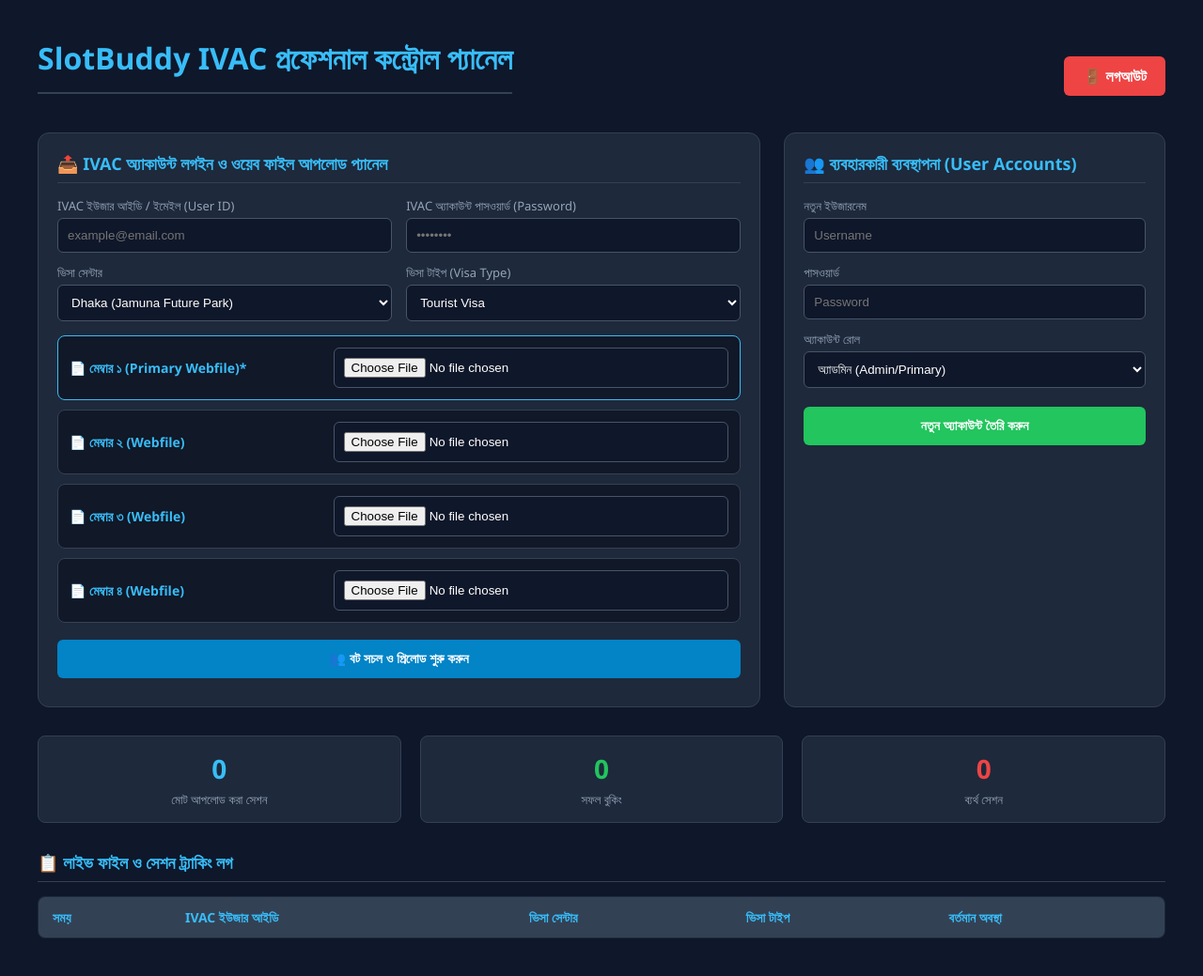
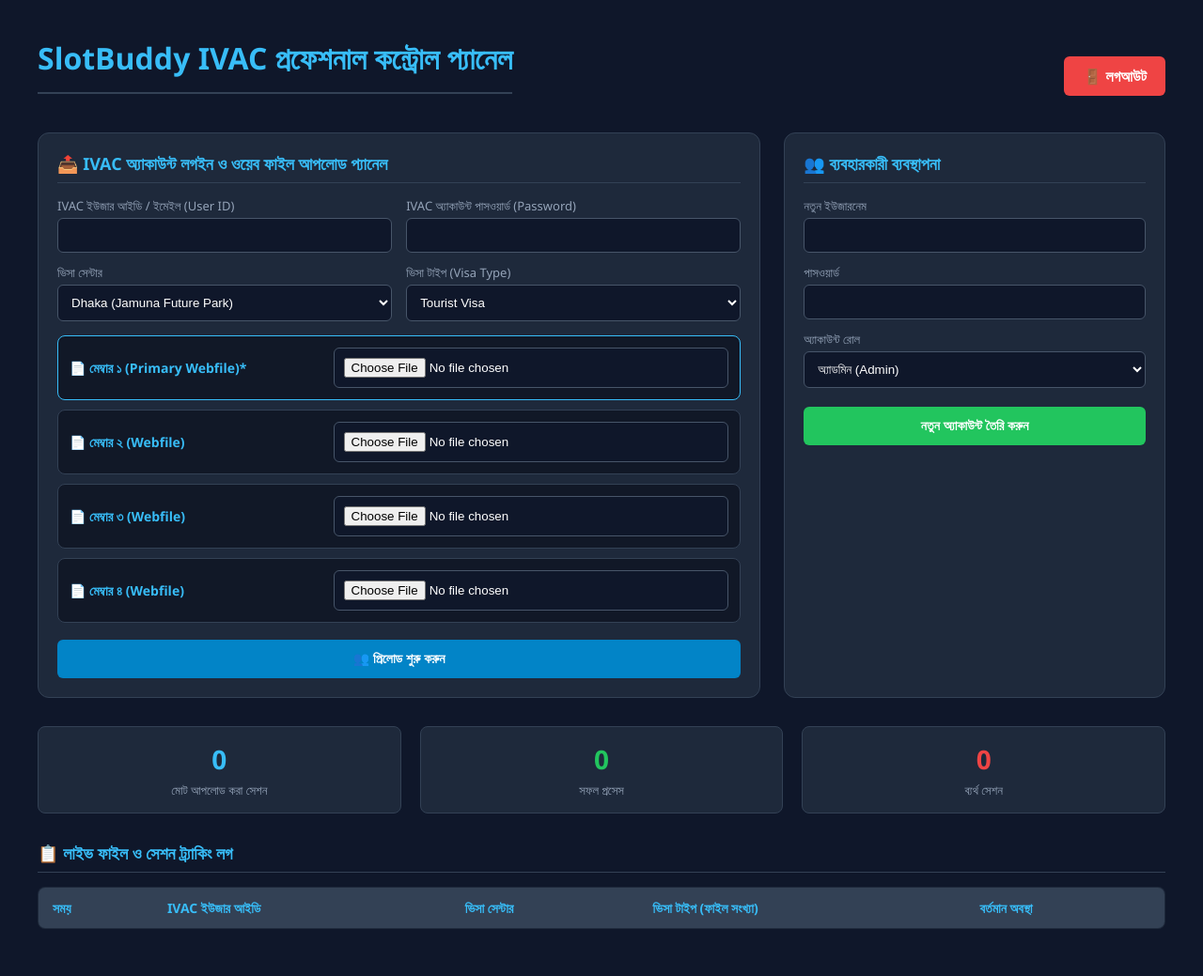
Before and after one commit to sheikhfarukh943-source/visa-bot, a Flask app: page /admin in a window 1280 px wide. Shown: the whole page at 94% size. After the commit the page ends 989 px from the top, so only its background shows below. Run offline with Flask 3, Linux system fonts and the light colour scheme; the visitor is signed in with stand-in values (Sample User, id 1); lists and menus that the app fills with data are empty.

Commit message:
admin.html

```diff
--- a/templates/admin.html
+++ b/templates/admin.html
@@ -2,40 +2,33 @@
 <html lang="bn">
 <head>
     <meta charset="UTF-8">
-    <title>SlotBuddy - IVAC Custom Control Panel</title>
+    <title>SlotBuddy - IVAC Management Control Panel</title>
     <style>
         body { font-family: 'Segoe UI', Arial, sans-serif; background: #0f172a; color: #f8fafc; padding: 40px; margin: 0; }
         .dashboard { max-width: 1200px; margin: 0 auto; }
         h1 { color: #38bdf8; border-bottom: 2px solid #334155; padding-bottom: 15px; margin-top: 0; }
         .header-top { display: flex; justify-content: space-between; align-items: center; margin-bottom: 20px; }
         .logout-btn { padding: 10px 20px; background: #ef4444; color: white; text-decoration: none; border-radius: 6px; font-weight: bold; }
-
         .section-grid { display: flex; gap: 25px; margin-bottom: 30px; }
         .box { flex: 1; background: #1e293b; padding: 20px; border-radius: 12px; border: 1px solid #334155; }
         h3 { margin-top: 0; color: #38bdf8; font-size: 18px; border-bottom: 1px solid #334155; padding-bottom: 8px; margin-bottom: 15px; }
-
         .form-group { margin-bottom: 12px; }
         .form-row { display: flex; gap: 15px; margin-bottom: 12px; }
         .form-row .form-group { flex: 1; margin-bottom: 0; }
         label { display: block; margin-bottom: 4px; font-size: 13px; color: #94a3b8; }
         input, select { width: 100%; padding: 10px; background: #0f172a; border: 1px solid #475569; border-radius: 6px; color: white; box-sizing: border-box; }
         button { width: 100%; padding: 12px; background: #0284c7; color: white; border: none; border-radius: 6px; cursor: pointer; font-weight: bold; font-size: 14px; margin-top: 8px; }
-
         .member-upload-row { border: 1px solid #334155; padding: 12px; border-radius: 8px; background: #111827; margin-bottom: 10px; display: flex; align-items: center; justify-content: space-between; }
         .member-title { font-size: 14px; color: #38bdf8; font-weight: bold; }
         .file-input-wrapper { width: 60%; }
-
         .metrics { display: flex; gap: 20px; margin-bottom: 30px; }
         .card { flex: 1; background: #1e293b; padding: 15px; border-radius: 8px; border: 1px solid #334155; text-align: center; }
         .card h2 { margin: 0; font-size: 28px; color: #38bdf8; }
         .card p { margin: 5px 0 0 0; color: #94a3b8; font-size: 13px; }
-
         table { width: 100%; border-collapse: collapse; background: #1e293b; border-radius: 8px; overflow: hidden; border: 1px solid #334155; }
         th, td { padding: 12px 15px; text-align: left; border-bottom: 1px solid #334155; font-size: 14px; }
         th { background: #334155; color: #38bdf8; }
-
         #bot-log-box { margin-top: 10px; padding: 10px; border-radius: 6px; text-align: center; font-size: 13px; display: none; font-weight: bold; }
-        #otp-zone { display: none; margin-top: 15px; padding: 15px; background: #1e293b; border: 2px dashed #eab308; border-radius: 8px; }
     </style>
 </head>
 <body>
@@ -47,24 +40,20 @@
     </div>
 
     <div class="section-grid">
-        <!-- মাল্টি-ফাইল বুকিং প্যানেল -->
         <div class="box" style="flex: 2;">
             <h3>📤 IVAC অ্যাকাউন্ট লগইন ও ওয়েব ফাইল আপলোড প্যানেল</h3>
             <form id="ivac-group-form" enctype="multipart/form-data">
-
-                <!-- IVAC অ্যাকাউন্ট লগইন ক্রেডেন্সিয়ালস -->
                 <div class="form-row">
                     <div class="form-group">
                         <label>IVAC ইউজার আইডি / ইমেইল (User ID)</label>
-                        <input type="email" name="ivac_user" id="ivac_user" placeholder="example@email.com" required>
+                        <input type="email" name="ivac_user" id="ivac_user" required>
                     </div>
                     <div class="form-group">
                         <label>IVAC অ্যাকাউন্ট পাসওয়ার্ড (Password)</label>
-                        <input type="password" name="ivac_pass" id="ivac_pass" placeholder="••••••••" required>
+                        <input type="password" name="ivac_pass" id="ivac_pass" required>
                     </div>
                 </div>
 
-                <!-- ফিল্টার করা ৫টি সেন্টার ও ভিসা টাইপ সেকশন -->
                 <div class="form-row">
                     <div class="form-group">
                         <label>ভিসা সেন্টার</label>
@@ -83,12 +72,10 @@
                             <option value="Medical">Medical Visa</option>
                             <option value="Business">Business Visa</option>
                             <option value="Student">Student Visa</option>
-                            <option value="Employment">Employment Visa</option>
                         </select>
                     </div>
                 </div>
 
-                <!-- শুধুমাত্র ফাইল আপলোড অপশন -->
                 <div id="file-uploads-container" style="margin-top: 15px;">
                     <div class="member-upload-row" style="border-color: #38bdf8;">
                         <span class="member-title" style="color: #38bdf8;">📄 মেম্বার ১ (Primary Webfile)*</span>
@@ -108,33 +95,25 @@
                     </div>
                 </div>
 
-                <button type="button" onclick="uploadGroupData()">👥 বট সচল ও প্রিলোড শুরু করুন</button>
+                <button type="button" onclick="uploadGroupData()">👥 প্রিলোড শুরু করুন</button>
             </form>
             <div id="bot-log-box"></div>
-
-            <div id="otp-zone">
-                <label style="color: #eab308; font-weight: bold;">IVAC অ্যাকাউন্ট OTP দিন:</label>
-                <input type="text" id="otp-val" placeholder="XXXXXX" maxlength="6" style="text-align: center; font-size: 18px;">
-                <button type="button" onclick="submitGroupOtp()" style="background:#eab308; color: #0f172a; margin-top: 8px;">ওটিপি নিশ্চিত করুন</button>
-            </div>
-            <div id="payment-container" style="margin-top:10px;"></div>
         </div>
 
-        <!-- ব্যবহারকারী ব্যবস্থাপনা সেকশন -->
         <div class="box">
-            <h3>👥 ব্যবহারকারী ব্যবস্থাপনা (User Accounts)</h3>
+            <h3>👥 ব্যবহারকারী ব্যবস্থাপনা</h3>
             <div class="form-group">
                 <label>নতুন ইউজারনেম</label>
-                <input type="text" id="new-user" placeholder="Username">
+                <input type="text" id="new-user">
             </div>
             <div class="form-group">
                 <label>পাসওয়ার্ড</label>
-                <input type="password" id="new-pass" placeholder="Password">
+                <input type="password" id="new-pass">
             </div>
             <div class="form-group">
                 <label>অ্যাকাউন্ট রোল</label>
                 <select id="new-role">
-                    <option value="Admin">অ্যাডমিন (Admin/Primary)</option>
+                    <option value="Admin">অ্যাডমিন (Admin)</option>
                     <option value="User">সহকারী ব্যবহারকারী (User)</option>
                 </select>
             </div>
@@ -142,10 +121,9 @@
         </div>
     </div>
 
-    <!-- পরিসংখ্যান কার্ডসমূহ -->
     <div class="metrics">
         <div class="card"><h2><span id="total-uploads">0</span></h2><p>মোট আপলোড করা সেশন</p></div>
-        <div class="card"><h2 id="success-count" style="color: #22c55e;">0</h2><p>সফল বুকিং</p></div>
+        <div class="card"><h2 id="success-count" style="color: #22c55e;">0</h2><p>সফল প্রসেস</p></div>
         <div class="card"><h2 id="failed-count" style="color: #ef4444;">0</h2><p>ব্যর্থ সেশন</p></div>
     </div>
 
@@ -156,7 +134,7 @@
                 <th>সময়</th>
                 <th>IVAC ইউজার আইডি</th>
                 <th>ভিসা সেন্টার</th>
-                <th>ভিসা টাইপ</th>
+                <th>ভিসা টাইপ (ফাইল সংখ্যা)</th>
                 <th>বর্তমান অবস্থা</th>
             </tr>
         </thead>
@@ -165,9 +143,6 @@
 </div>
 
 <script>
-    let activeGroupKey = null;
-    let trackLoop = null;
-
     async function uploadGroupData() {
         const form = document.getElementById('ivac-group-form');
         const formData = new FormData(form);
@@ -177,12 +152,45 @@
         let data = await res.json();
 
         if(data.status === 'queued') {
-            activeGroupKey = data.session_id;
-            showBotLog('🟢 বট ব্যাকএন্ডে রেডি। আইভ্যাক পোর্টালে লগইন ও সাবমিশন শুরু হচ্ছে...', '#1e293b', '#e2e8f0');
-            trackLoop = setInterval(checkGroupProgress, 2000);
+            showBotLog('🟢 তথ্য ফাইল ড্যাশবোর্ডে সফলভাবে লোড হয়েছে।', '#065f46', '#34d399');
+            refreshAdminStats();
         } else {
             showBotLog('❌ ত্রুটি: ' + data.message, '#991b1b', '#f87171');
         }
     }
 
-    async function checkGroupProgress() {
+    async function createUserAccount() {
+        const username = document.getElementById('new-user').value;
+        const password = document.getElementById('new-pass').value;
+        const role = document.getElementById('new-role').value;
+        if(!username || !password) return alert('সব তথ্য দিন');
+
+        let res = await fetch('/admin/create-user', {
+            method: 'POST',
+            headers: {'Content-Type': 'application/json'},
+            body: JSON.stringify({ username, password, role })
+        });
+        let data = await res.json();
+        alert(data.message);
+    }
+
+    async function refreshAdminStats() {
+        try {
+            let response = await fetch('/admin/stats');
+            let data = await response.json();
+            document.getElementById('total-uploads').innerText = data.total_uploads;
+
+            let tableBody = document.getElementById('log-table-body');
+            tableBody.innerHTML = '';
+            data.history.reverse().forEach(entry => {
+                let row = `<tr>
+                    <td>${entry.time}</td>
+                    <td>${entry.passport}</td>
+                    <td>${entry.center}</td>
+                    <td>${entry.filename}</td>
+                    <td><span style="padding:4px 8px; background:#065f46; color:#34d399; border-radius:4px; font-weight:bold;">${entry.status}</span></td>
+                </tr>`;
+                tableBody.innerHTML += row;
+            });
+        } catch (error) {}
+    }
```
